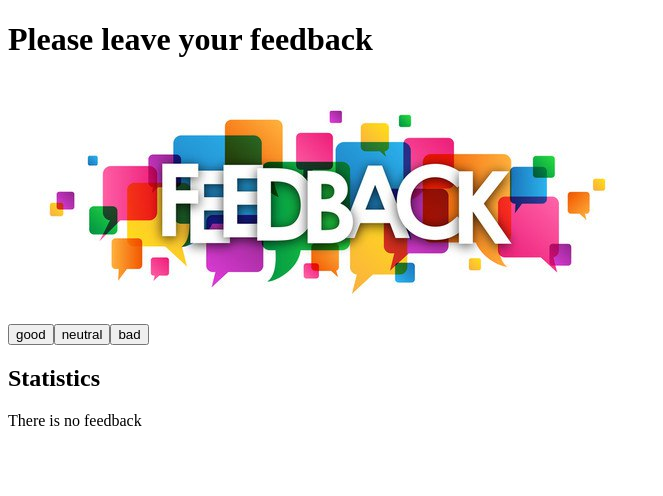
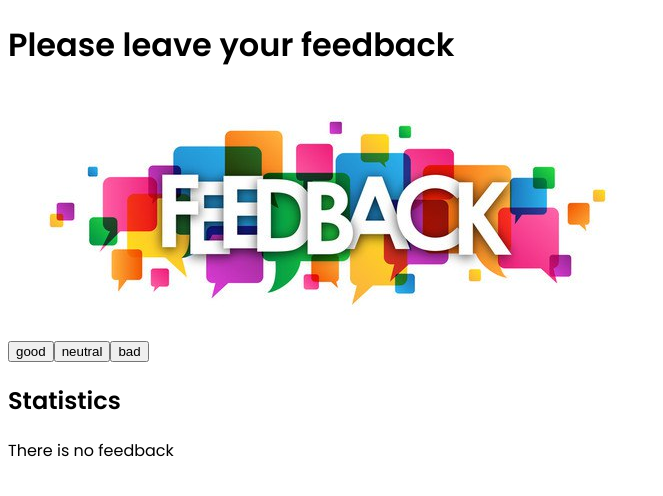
Before and after one commit to Kateryna-Borysenko/goit-react-hw-02-feedback, a React (Create React App) app: page / in a window 1280 px wide. Shown: the top 496 px of the page, without its empty margins (0-663 px from the left). Built offline with nearby package versions, Linux system fonts and the light colour scheme.

Commit message:
Added Notification

```diff
--- a/src/components/App/App.jsx
+++ b/src/components/App/App.jsx
@@ -1,9 +1,10 @@
 import React, { Component } from 'react';
-// import PropTypes from 'prop-types'
 import image from 'images/feedback.jpeg';
 import Statistics from 'components/Statistics/Statistics';
 import FeedbackOptions from 'components/FeedbackOptions/FeedbackOptions';
 import Section from 'components/Section/Section';
+import Notification from 'components/Notification/Notification';
+import styles from 'components/App/App.module.css';
 
 export class App extends Component {
   state = {
@@ -33,8 +34,8 @@ export class App extends Component {
   render() {
     const { good, neutral, bad } = this.state;
     return (
-      <div>
-        <h1 className="title">Please leave your feedback</h1>
+      <div className={styles.container}>
+        <h1 className={styles.title}>Please leave your feedback</h1>
         <img src={image} alt="Feedback" />
 
         <FeedbackOptions
@@ -55,7 +56,7 @@ export class App extends Component {
               percentage={this.countPositiveFeedbackPercentage()} //результат вызова
             />
           ) : (
-            'There is no feedback'
+            <Notification message="There is no feedback" />
           )}
         </Section>
       </div>
--- /dev/null
+++ b/src/components/App/App.module.css
@@ -0,0 +1,5 @@
+@import url('https://fonts.googleapis.com/css2?family=Poppins:wght@300;400;600&display=swap');
+/* font-family: 'Poppins', sans-serif; */
+body {
+  font-family: 'Poppins', sans-serif;
+}
--- a/src/components/Notification/Notification.jsx
+++ b/src/components/Notification/Notification.jsx
@@ -0,0 +1,14 @@
+import PropTypes from 'prop-types';
+import styles from './Notification.module.css';
+
+const Notification = ({ message }) => {
+  return (
+    <div>
+      <p className={styles.message}>{message}</p>
+    </div>
+  );
+};
+Notification.propType = {
+  message: PropTypes.string.isRequired,
+};
+export default Notification;
```
Also changed, not shown: 1 other file (tests, documents, lock files or other folders).
